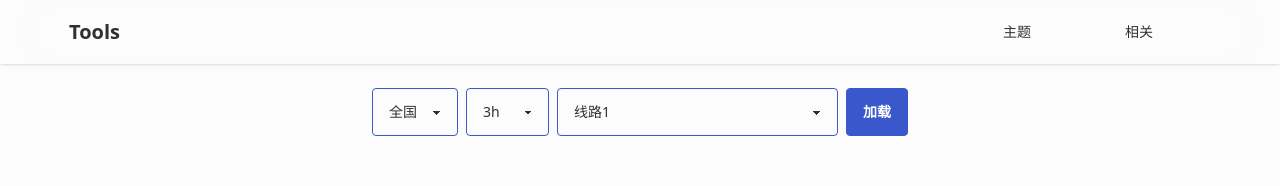
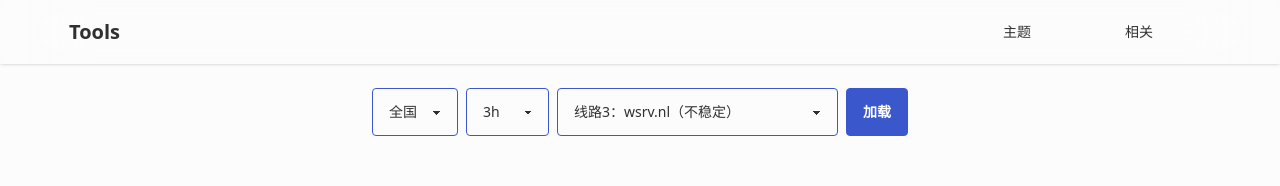
Before and after one commit to mscststs/tools, a Vue app: page /tools/radar-chart in a window 1280 px wide. Shown: the top 186 px of the page. Built offline with nearby package versions, Linux system fonts and the light colour scheme; some icons are missing; what @iconify-icons/fa-solid, @iconify-icons/heroicons-outline, @iconify-icons/line-md, @iconify-icons/logos would draw is missing.

Commit message:
remove:corsProxy

```diff
--- a/src/tools/radar-chart/index.vue
+++ b/src/tools/radar-chart/index.vue
@@ -32,7 +32,7 @@ function getTimeVariables(date: Date) {
 const form = reactive({
   selectArea: mmcRadar[0].name,
   selectDuration: 3 * 60 * 60 * 1000,
-  selectedProxy: "crossOrigin"
+  selectedProxy: "wsrv"
 });
 
 const selectArea = computed<UrlTemplate | null>(() => {
@@ -269,7 +269,7 @@ async function record() {
         <option :value="15 * 24 * 60 * 60 * 1000">15d</option>
       </select>
       <select class="select select-primary" v-model="form.selectedProxy">
-        <option value="crossOrigin">线路1</option>
+        <option value="crossOrigin" disabled>线路1</option>
         <option value="baidu">线路2：百度（不支持录制和下载）</option>
         <option value="wsrv">线路3：wsrv.nl（不稳定）</option>
         <option value="">线路4：原始地址（不支持 HTTPS）</option>
```
